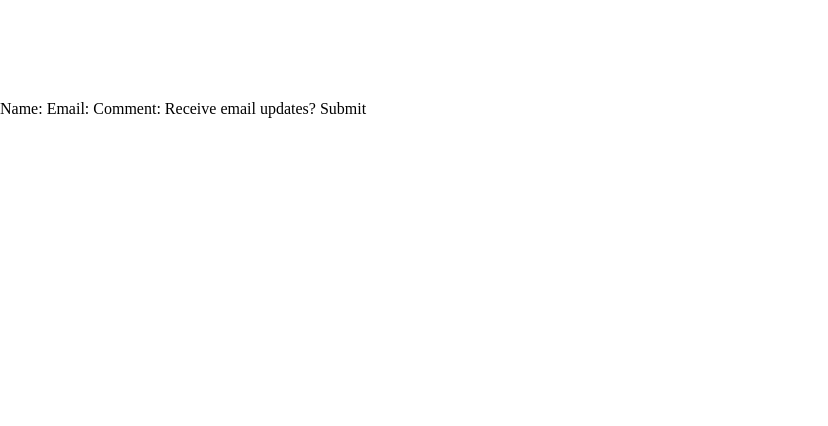
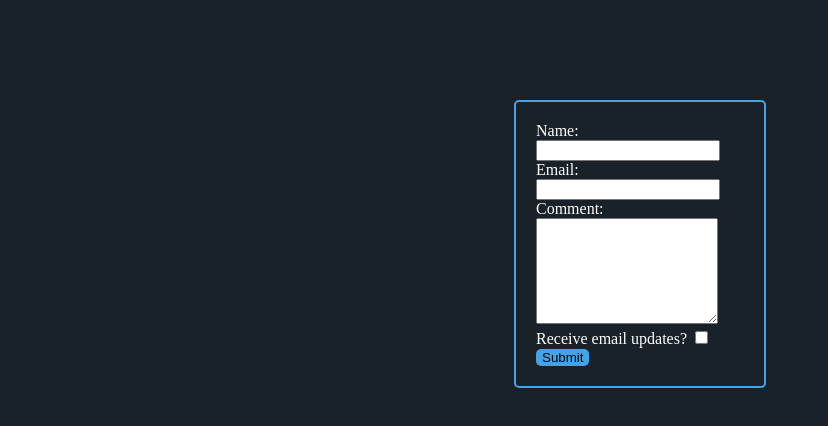
Before and after one commit to ironhack-web-1/w2d1-lab-html-css-iron-comments-ijoanet, a plain HTML site: page iron-comments/index.html in a window 1280 px wide. Shown: the whole page, without its empty margins (0-828 px from the left). Drawn offline with Linux system fonts and the light colour scheme.

Commit message:
feat(work): add form

```diff
--- a/iron-comments/index.html
+++ b/iron-comments/index.html
@@ -1,19 +1,27 @@
 <!DOCTYPE html>
 <html lang="en">
-<head>
-    <meta charset="UTF-8">
-    <meta http-equiv="X-UA-Compatible" content="IE=edge">
-    <meta name="viewport" content="width=device-width, initial-scale=1.0">
+  <head>
+    <meta charset="UTF-8" />
+    <meta http-equiv="X-UA-Compatible" content="IE=edge" />
+    <meta name="viewport" content="width=device-width, initial-scale=1.0" />
 
-    <title> Iron Comments </title>
+    <title>Iron Comments</title>
 
-    <link rel="stylesheet" type="text/css" href="./styles/style.css">
-</head>
-<body>
-
+    <link rel="stylesheet" type="text/css" href="./styles/style.css" />
+  </head>
+  <body>
     <form id="form-container">
-        Name: Email: Comment: Receive email updates? Submit
+      <label class="name">Name:</label>
+      <input type="text" name="name" />
+      <label class="email">Email:</label>
+      <input type="email" name="email" />
+      <label class="comment">Comment:</label>
+      <textarea name="comment"></textarea>
+      <fieldset class="receive-updates">
+        <label class="receive-updates">Receive email updates?</label>
+        <input type="checkbox" name="receive-updates" value="yes" />
+      </fieldset>
+      <input type="submit" value="Submit" />
     </form>
-
-</body>
+  </body>
 </html>
--- a/iron-comments/styles/style.css
+++ b/iron-comments/styles/style.css
@@ -1,11 +1,53 @@
 body {
-    padding: 0;
-    margin: 0;
-    padding-top: 100px;
-    width: 100vw;
-
+  padding: 0;
+  margin: 0;
+  padding-top: 100px;
+  width: 100vw;
+  background-color: rgb(25, 33, 41);
 }
 
 #form-container {
-    margin: auto;
+  margin: auto;
+  width: 176px;
+  background-color: rgb(25, 33, 41);
+  border: 2px solid rgb(67, 163, 230);
+  border-radius: 5px;
+  padding: 20px 52px 20px 20px;
 }
+
+label {
+  color: rgb(255, 255, 255);
+}
+
+input[name="name"],
+input[name="email"],
+textarea[name="comment"] {
+  width: 100%;
+}
+
+textarea[name="comment"] {
+  height: 100px;
+}
+
+#form-container .name,
+#form-container .email,
+#form-container .comment {
+  display: block;
+  font-weight: 700px;
+}
+
+#form-container .receive-updates {
+  border: 0px;
+  padding: 0px;
+  margin: 0px;
+}
+
+#form-container [name="receive-updates"] {
+  font-style: italic;
+}
+
+input[type="submit"] {
+  background-color: rgb(67, 163, 230);
+  border: 0px;
+  border-radius: 5px;
+}
```
